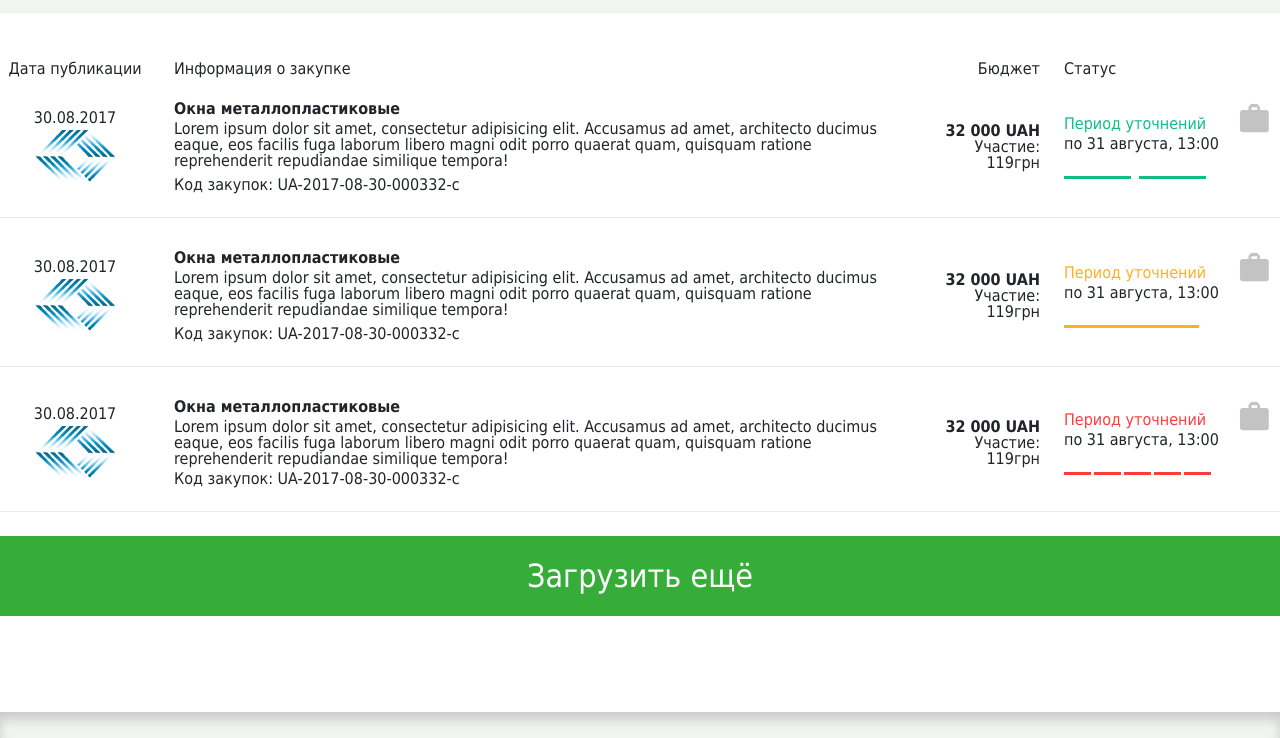
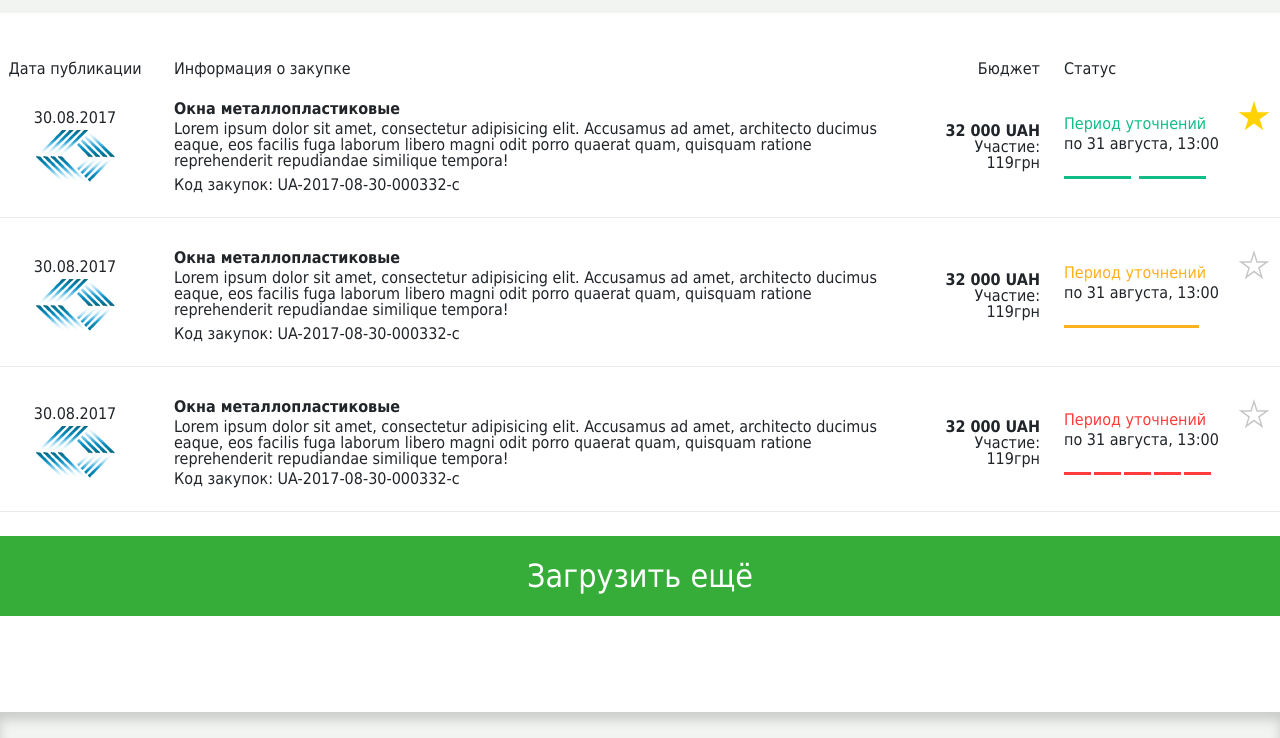
Before and after one commit to vtkch/z24, a website: page main.html in a window 1280 px wide. Shown: the part 3167-3905 px from the top of the page. Drawn offline with Linux system fonts and the light colour scheme.

Commit message:
add stars into registry block

```diff
--- a/main.html
+++ b/main.html
@@ -206,7 +206,7 @@
                                 <time>по 31 августа, 13:00</time>
                                 <div class="main-page-results-status bg-suggestion mt-4"></div>
                             </li>
-                            <li></li>
+                            <li class="main-page-results-star main-page-results-star-favorite align-self-start"></li>
                         </ul>
                         <ul class="d-grid main-page-results-grid pb-4 justify-content-center align-items-center border-bottom border-light">
                             <li class="text-center">
@@ -226,7 +226,7 @@
                                 <time>по 31 августа, 13:00</time>
                                 <div class="main-page-results-status bg-moderation mt-4"></div>
                             </li>
-                            <li></li>
+                            <li class="main-page-results-star align-self-start"></li>
                         </ul>
                         <ul class="d-grid main-page-results-grid pb-4 justify-content-center align-items-center border-bottom border-light">
                                 <li class="text-center">
@@ -246,7 +246,7 @@
                                     <time>по 31 августа, 13:00</time>
                                     <div class="main-page-results-status bg-treaty mt-4"></div>
                                 </li>
-                                <li></li>
+                                <li class="main-page-results-star align-self-start"></li>
                             </ul>
                     </section>
                     <footer class="pb-5">
--- a/sass/main.scss
+++ b/sass/main.scss
@@ -1,3 +1,5 @@
+@import '../node_modules/bootstrap/scss/mixins/size';
+
 .main-page {
     background: url(../img/main-page/bg-grid.png) no-repeat;/*
     min-height: 370px;*/
@@ -18,11 +20,10 @@
         @mixin arrow {
             border-left: 1px solid var(--green);
             border-top: 1px solid var(--green);
+            @include size(32px);
             position: absolute;
             background: #fff;
             display: block;
-            height: 32px;
-            width: 32px;
             content: '';
             z-index: 1;
         }
@@ -126,17 +127,25 @@
         &-grid {
             grid-template-columns: 150px minmax(150px, auto) 120px 150px calc(2rem + 10px);
             grid-column-gap: 1.5rem;
-            li:last-child {
-                background-image: url(../img/main-sprite.svg);
-                filter: grayscale(1) brightness(1.4);
-                background-position: -2px -388px;
-                align-self: flex-start;
-                background-size: 2.5rem;
-                height: 2rem;
-                width: 2rem;
+        }
+        &-star {
+            clip-path: polygon(50% 0%, 61% 35%, 98% 35%, 68% 57%, 79% 91%, 50% 70%, 21% 91%, 32% 57%, 2% 35%, 39% 35%);
+            background: #C6C6C6;
+            @include size(2rem);
+            &:before {
+                clip-path: polygon(50% 0%, 61% 35%, 98% 35%, 68% 57%, 79% 91%, 50% 70%, 21% 91%, 32% 57%, 2% 35%, 39% 35%);
+                background: var(--white);
+                transform: scale(.7);
+                @include size(2rem);
+                position: absolute;
+                display: block;
+                content: '';
+            }
+            &-favorite {
+                background: var(--yellow);
+                &:before { display: none }
             }
         }
-
         &-container {
             grid-gap: 2rem;
         }
```
Also changed, not shown: dist/main.css.
